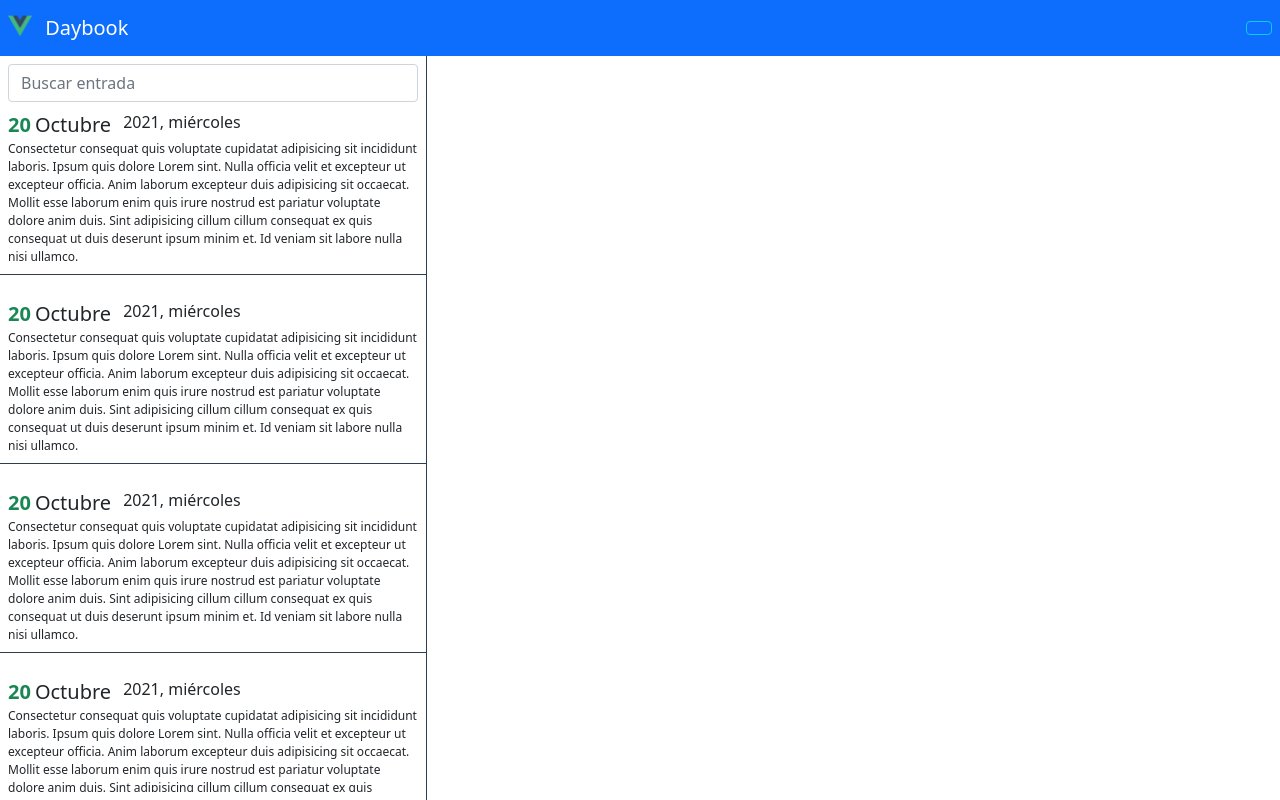
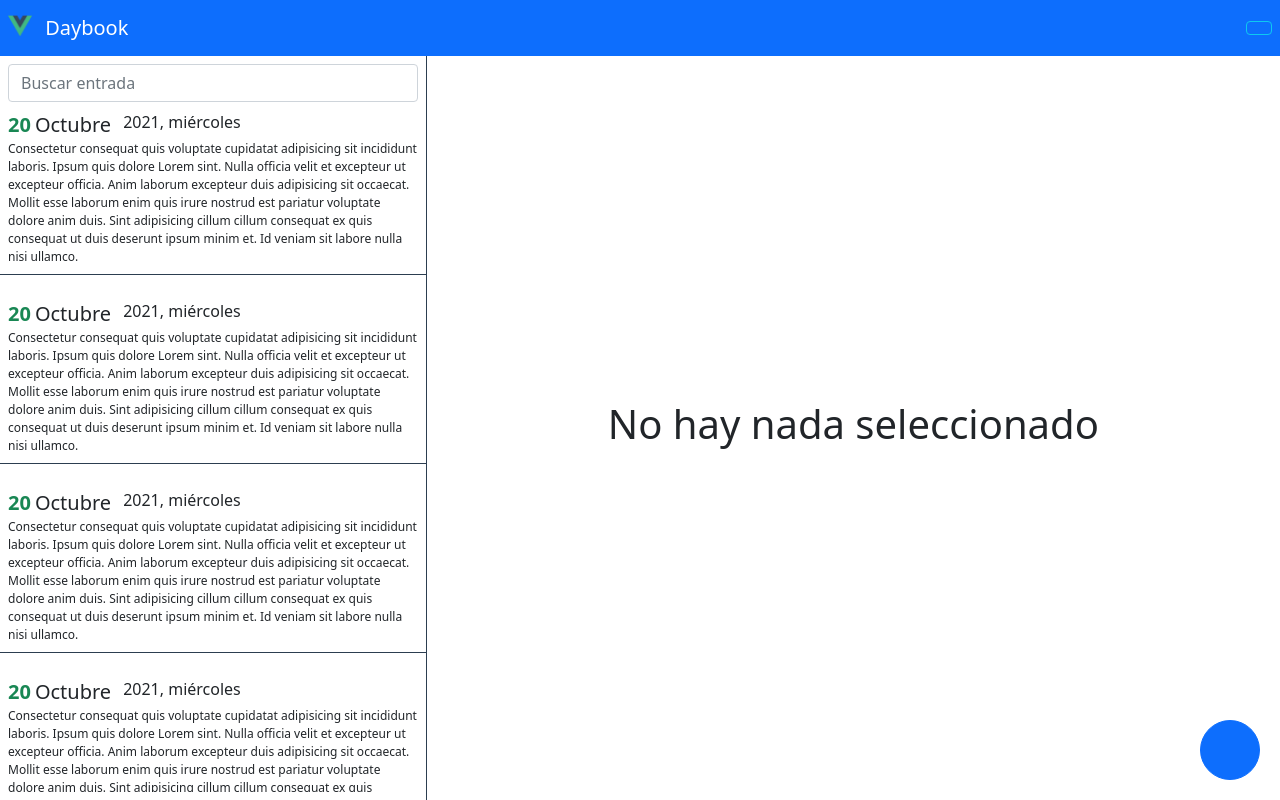
Before and after one commit to miriamvalera/journal, a Vue app: page / in a window 1280 px wide. Both pictures are taken after a click on the button "Primary". Built offline with nearby package versions, Linux system fonts and the light colour scheme; the HTML template or start-up script is replaced by a standard one.

Commit message:
add component NoEntrySelected and btn Fab

```diff
--- /dev/null
+++ b/src/modules/daybook/components/Fab.vue
@@ -0,0 +1,22 @@
+<template>
+    <button class="btn btn-primary">
+        <i class="fa fa-2x fa-plus"></i>
+    </button>
+</template>
+
+<script>
+export default {
+
+}
+</script>
+
+<style lang="scss" scoped>
+button{
+    border-radius: 100%;
+    bottom: 20px;
+    height: 60px;
+    position: fixed;
+    right: 20px;
+    width: 60px;
+}
+</style>>
--- a/src/modules/daybook/router/index.js
+++ b/src/modules/daybook/router/index.js
@@ -5,6 +5,11 @@
     name: 'daybook',
     component: () => import(/* webpackChunkName: "daybook" */ '@/modules/daybook/layouts/DayBookLayout.vue'),
     children: [
+        {
+            path: '',
+            name: 'no-entry',
+            component: () => import(/* webpackChunkName: "daybook-no-entry" */ '@/modules/daybook/views/NoEntrySelected.vue')
+        }
 
     ]
 }
--- /dev/null
+++ b/src/modules/daybook/views/NoEntrySelected.vue
@@ -0,0 +1,22 @@
+<template>
+    <div class="d-flex justify-content-center">
+        <h1 class="align-self-center">No hay nada seleccionado</h1>
+    </div>
+
+    <Fab />
+</template>
+
+<script>
+import { defineAsyncComponent } from 'vue'
+export default {
+    components: {
+        Fab: defineAsyncComponent(() => import('../components/Fab.vue'))
+    }
+}
+</script>
+
+<style lang="scss" scoped>
+div{
+    height: 100%;
+}
+</style>
--- a/src/views/Home.vue
+++ b/src/views/Home.vue
@@ -15,7 +15,7 @@
 export default {
   methods: {
     goToDaybook() {
-      this.$router.push({ name: 'daybook' })
+      this.$router.push({ name: 'no-entry' })
     }
   }
 }
```
